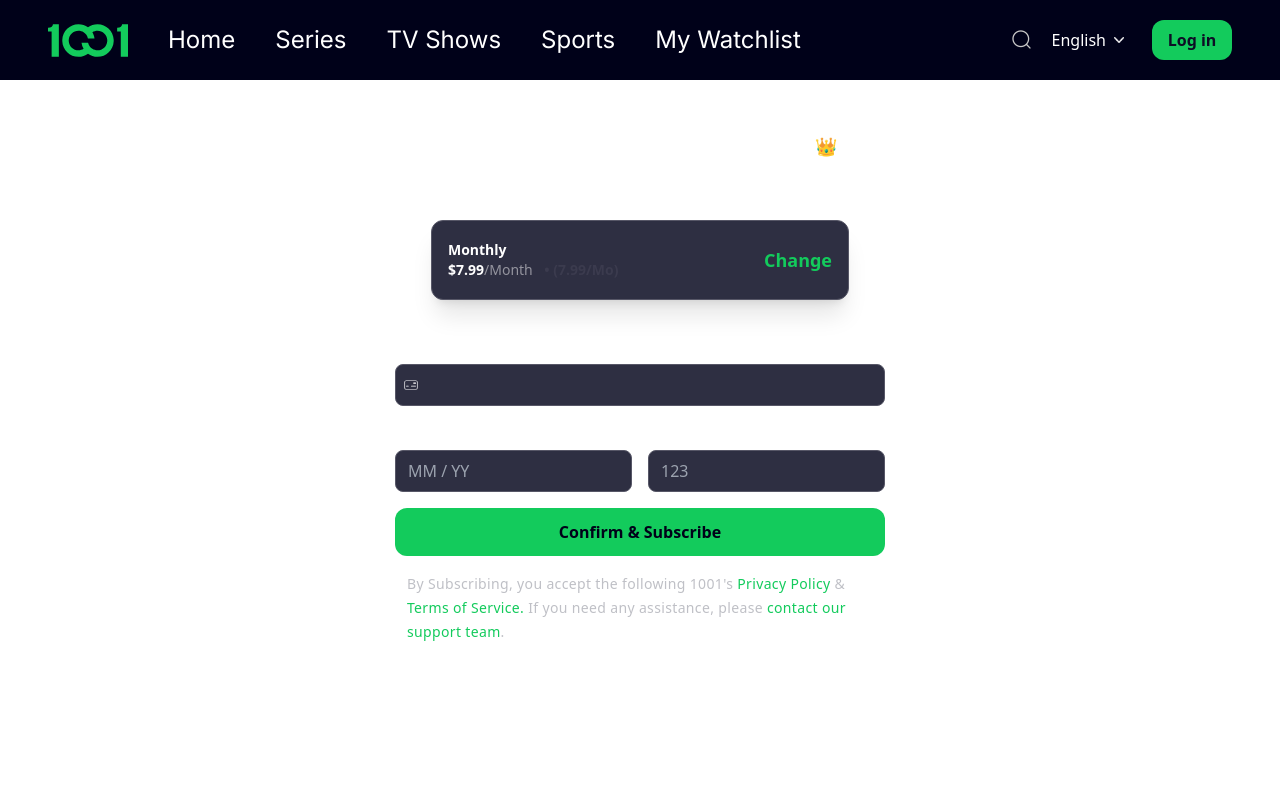
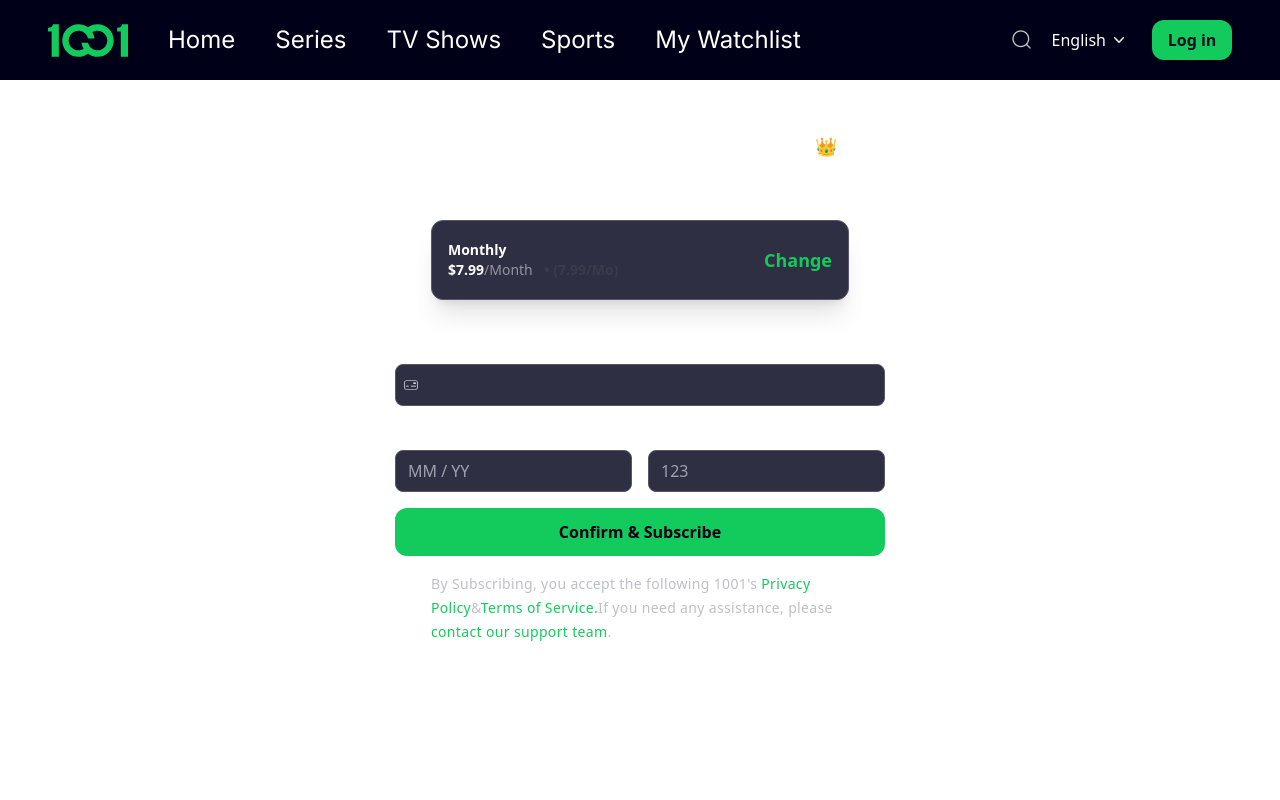
Before and after one commit to Mohammed-Nazar/interns-1001, a Next.js app: page /subscription/monthly in a window 1280 px wide. Shown: the top 800 px of the page. Built offline with nearby package versions, Linux system fonts and the light colour scheme.

Commit message:
fix: increase component margin (mx-3 to mx-9) for md screens

```diff
--- a/src/components/subscription agreement notice/SubscriptionAgreementNotice.jsx
+++ b/src/components/subscription agreement notice/SubscriptionAgreementNotice.jsx
@@ -1,18 +1,18 @@
-import Link from 'next/link'
-import React from 'react'
+import Link from "next/link"
+import React from "react"
 
 const SubscriptionAgreementNotice = () => {
   return (
-    <div className="mx-0 md:mx-3">
+    <div className="mx-0 md:mx-9">
       <p className="mt-4 text-sm font-normal leading-6 tracking-wide text-NavyN50 text-start">
         By Subscribing, you accept the following 1001's{" "}
         <Link href="/" className="text-Green">
           Privacy Policy
-          </Link>{" "}
-          &{" "}
+        </Link>
+        &
         <Link href="/" className="text-Green">
           Terms of Service.
-          </Link>{" "}
+        </Link>
         If you need any assistance, please{" "}
         <Link href="/" className="text-Green">
           contact our support team
```
Lines whose indentation alone changed are shown as unchanged.
